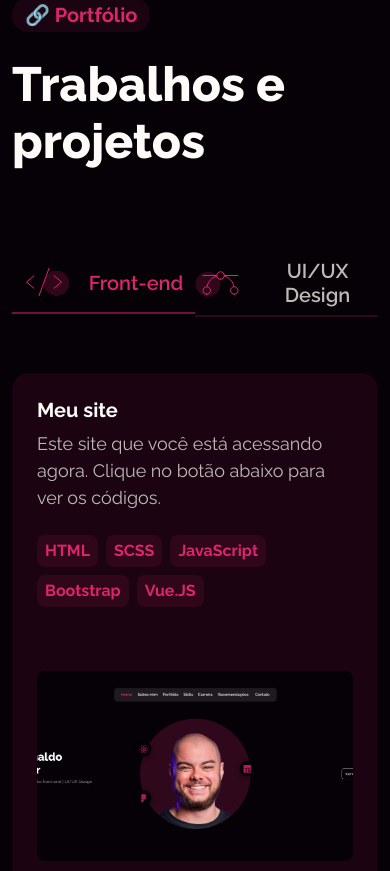
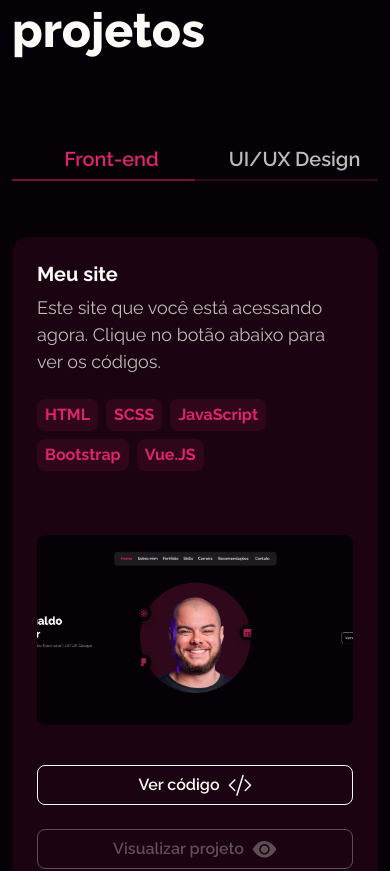
Before and after one commit to reginaldojrrr/meu-site, a Vue app: page / in a window 390 px wide. Shown: the part 2789-3660 px from the top of the page. Built offline with nearby package versions, Linux system fonts and the light colour scheme; what @splidejs/vue-splide would draw is missing.

Commit message:
Mais correções

```diff
--- a/src/components/about.vue
+++ b/src/components/about.vue
@@ -129,7 +129,6 @@
 
         &__texts {
             margin-top: 80px;
-            width: 80%;
         }
     }
 }
--- a/src/components/portfolio.vue
+++ b/src/components/portfolio.vue
@@ -684,4 +684,13 @@
             }
         }
     }
-}</style>
+}
+
+@media (max-width: 425px) {
+        .nav-link {
+            img {
+                display: none;
+            }
+        }
+    }
+</style>
--- a/src/components/skills.vue
+++ b/src/components/skills.vue
@@ -389,6 +389,7 @@
     h3 {
         margin-top: 80px;
         margin-bottom: 48px;
+        text-align: center;
     }
 
     .tools {
```
